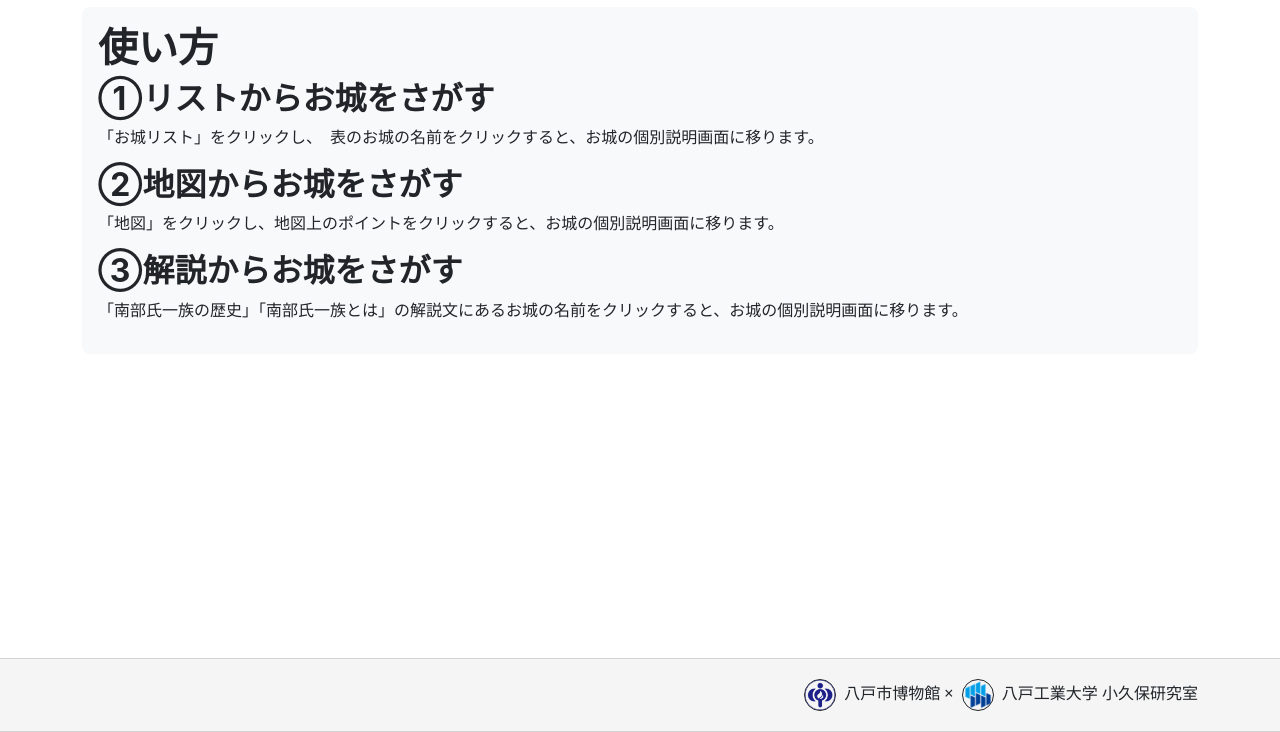
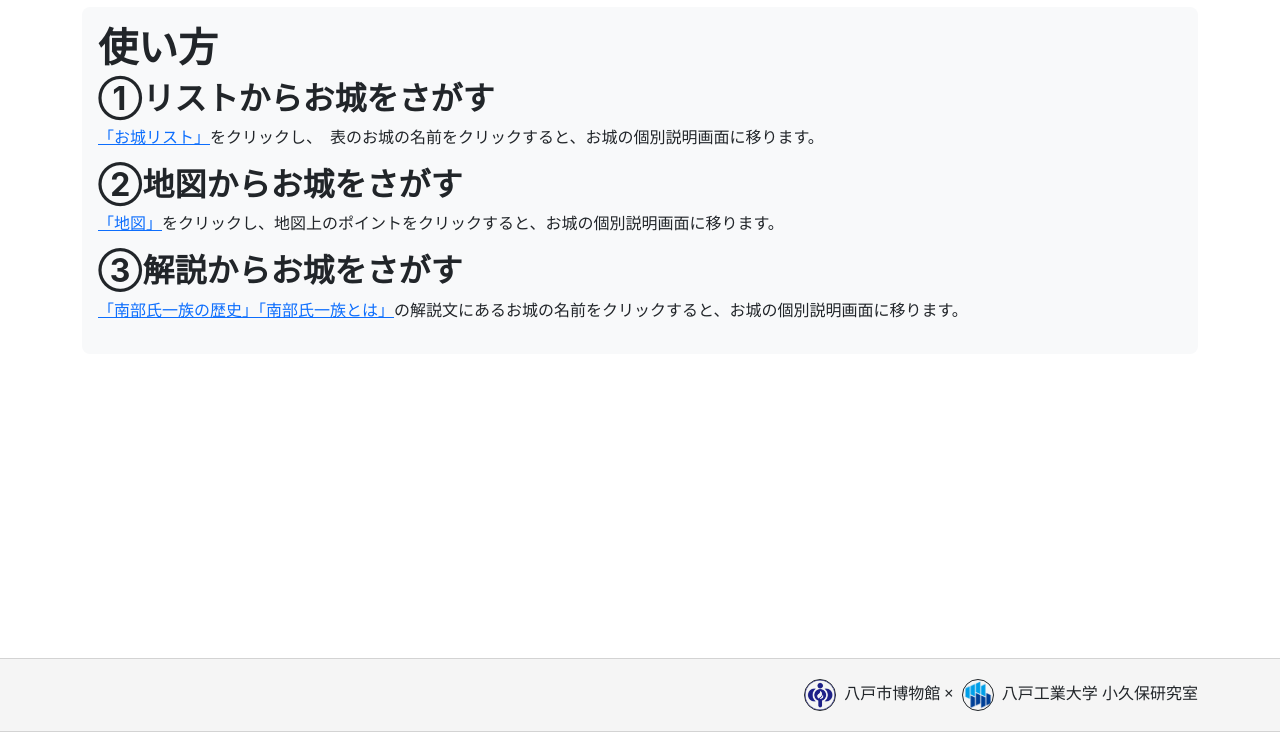
Before and after one commit to hcm-hit/nanbu-castles-tours, a website: page docs/how-to-use/index.html in a window 1280 px wide. Shown: the part 68-800 px from the top of the page. Drawn offline with nearby package versions, Linux system fonts and the light colour scheme.

Commit message:
データの誤植の修正

```diff
--- a/docs/castles.csv
+++ b/docs/castles.csv
@@ -77,6 +77,6 @@ B,74,平館城,タイラダテジョウ,岩手県八幡平市平舘,無,―,―,
 B,75,日戸館,ヒノトダテ,岩手県盛岡市日戸,無,―,―,―,―,ー,日戸氏（河村氏一族）,正慶年間（1332～34）,日戸館は、正慶年間（1332～34）に日戸村を治めた河村飛騨守によって築かれたとも伝えられるが確証はない。河村氏は後に名字を日戸に改め、三戸南部氏の家臣に転じた。戦国末期の当主日戸内膳は南部氏の志和侵攻に際し、武功を挙げたという。城跡には現在も急峻な切岸や堀が良好に残されている。別称は一本杉館。,畑、森林,なし,〒020-0201 岩手県盛岡市日戸,39.79918361,141.2129254,75.jpg
 B,76,土沢城,ツチザワジョウ,岩手県花巻市東和町土沢,無,―,―,―,―,ー,江刺氏（三戸南部氏家臣）,慶長17年（1612）～寛文10年（1670）,土沢城は慶長17年（1612）、伊達氏を警戒した三戸南部氏によって新造された城館だと伝えられる。縄張りは野田内匠が行い、城主には江刺氏を任じられた。江刺氏は元来葛西氏の家臣であったが、主家没落後は三戸南部氏の家臣に転じた。城跡は現在公園になっているが城館期の地形を視認することができる。別称は江刺城。,公園,花巻市指定史跡,〒028-0114 岩手県花巻市東和町土沢5区130,39.38689346,141.2337041,76.jpg
 A,77,金澤城,カネザワジョウ,秋田県横手市金沢,無,―,―,―,―,ー,清原氏、金沢氏（南部氏一族か）、南部氏（詳細不明）、佐竹氏,平安時代～元和8年（1622）,金澤城は清原氏によって平安時代に築城された金沢柵を起源とする。後三年の役（1083～87）後の金沢城の変遷は未詳であるが、小野寺氏の記録によると15世紀中頃の金沢城には南部三郎（金沢右京亮）なるものが入っていたが、応仁2年（1468）に家臣小野寺氏の背信により、城を奪われたという。,公園、森林、神社,国史跡,〒013-0813 秋田県横手市金沢安本館,39.37282922,140.5770469,
-B,78,大湯館,オオユダテ,田県鹿角市十和田大湯,無,―,―,―,―,ー,大湯氏、毛馬内氏（三戸南部家一族）赤尾氏（三戸南部氏家臣）、北氏（三戸南部氏家臣）,不明～明治初頭,大湯館の築城年代は未詳である。16世紀後半頃の大湯は在地の国衆大湯氏の治める土地だった。後に大湯氏は三戸南部氏家臣に転じ、近世に至っても同地を治めたが、正保年間（1644～47）に廃絶し、以降は三戸南部氏一族毛馬内氏が治めた。その後城内に代官所が築かれ、大湯通は代官統治に移行した。別称は和町館・新城。,森林,なし,〒018-5421 秋田県鹿角市十和田大湯大湯189-1,40.28916887,140.8296393,78.jpg
+B,78,大湯館,オオユダテ,秋田県鹿角市十和田大湯,無,―,―,―,―,ー,大湯氏、毛馬内氏（三戸南部家一族）赤尾氏（三戸南部氏家臣）、北氏（三戸南部氏家臣）,不明～明治初頭,大湯館の築城年代は未詳である。16世紀後半頃の大湯は在地の国衆大湯氏の治める土地だった。後に大湯氏は三戸南部氏家臣に転じ、近世に至っても同地を治めたが、正保年間（1644～47）に廃絶し、以降は三戸南部氏一族毛馬内氏が治めた。その後城内に代官所が築かれ、大湯通は代官統治に移行した。別称は和町館・新城。,森林,なし,〒018-5421 秋田県鹿角市十和田大湯大湯189-1,40.28916887,140.8296393,78.jpg
 B,79,毛馬内古館,ケマナイフルダテ,秋田県鹿角市十和田毛馬内,無,―,―,―,―,ー,毛馬内氏（成田氏）・毛馬内氏（三戸南部氏一族）,不明～慶長12年（1607）,毛馬内古館は在地の国衆毛馬内氏によって造られたと伝えられるが、築城年代は明らかではない。天文五年（1536）になると、三戸南部氏当主南部正康は五男秀範を毛馬内古館に入れ、檜山安東氏に対する押さえとした。城跡には後に中学校が建てられ、現在は野球場になっている。別称は当麻館。,野球場,なし,〒018-5334 秋田県鹿角市十和田毛馬内古舘,40.28207266,140.7657164,79.jpg
 B,80,大館城,オオダテジョウ,秋田県大館市中城,無,―,―,―,―,ー,浅利氏、五十目氏（安東氏（秋田氏）家臣）、北氏（三戸南部氏家臣）、佐竹氏（小場氏）,天文19年（1550）～慶応4年（1868）,大館城は天文19年（1550）浅利氏によって築城されたと伝えられる。浅利氏は安東氏（秋田氏）の家臣に転じたが、後に対立し、城を奪われた。その後大館城には安東氏代官五十目氏が入ったが、同氏は南部氏と内通し、天正16年（1588）には三戸南部氏家臣北氏が入った。しかし同18年には安東氏により再奪還された。別称は桂城。,公園、市役所,なし,〒017-0891 秋田県大館市中城,40.27213,140.56529,80.jpg
--- a/docs/how-to-use/index.html
+++ b/docs/how-to-use/index.html
@@ -67,11 +67,11 @@
         <div class="bg-light p-3 rounded-3 mb-3">
           <h1>使い方</h1>
           <h2>①リストからお城をさがす</h2>
-          <p>「お城リスト」をクリックし、　表のお城の名前をクリックすると、お城の個別説明画面に移ります。</p>
+          <p><a href="../castles/">「お城リスト」</a>をクリックし、　表のお城の名前をクリックすると、お城の個別説明画面に移ります。</p>
           <h2>②地図からお城をさがす</h2>
-          <p>「地図」をクリックし、地図上のポイントをクリックすると、お城の個別説明画面に移ります。</p>
+          <p><a href="../map/">「地図」</a>をクリックし、地図上のポイントをクリックすると、お城の個別説明画面に移ります。</p>
           <h2>③解説からお城をさがす</h2>
-          <p>「南部氏一族の歴史」「南部氏一族とは」の解説文にあるお城の名前をクリックすると、お城の個別説明画面に移ります。</p>
+          <p><a href="../nanbu-clan/history.html">「南部氏一族の歴史」</a><a href="../nanbu-clan/">「南部氏一族とは」</a>の解説文にあるお城の名前をクリックすると、お城の個別説明画面に移ります。</p>
         </div>
       </div>
     </main>
```
Also changed, not shown: docs/castles/78.html (+1 -1 lines), docs/castles/index.html (+1 -1 lines).
